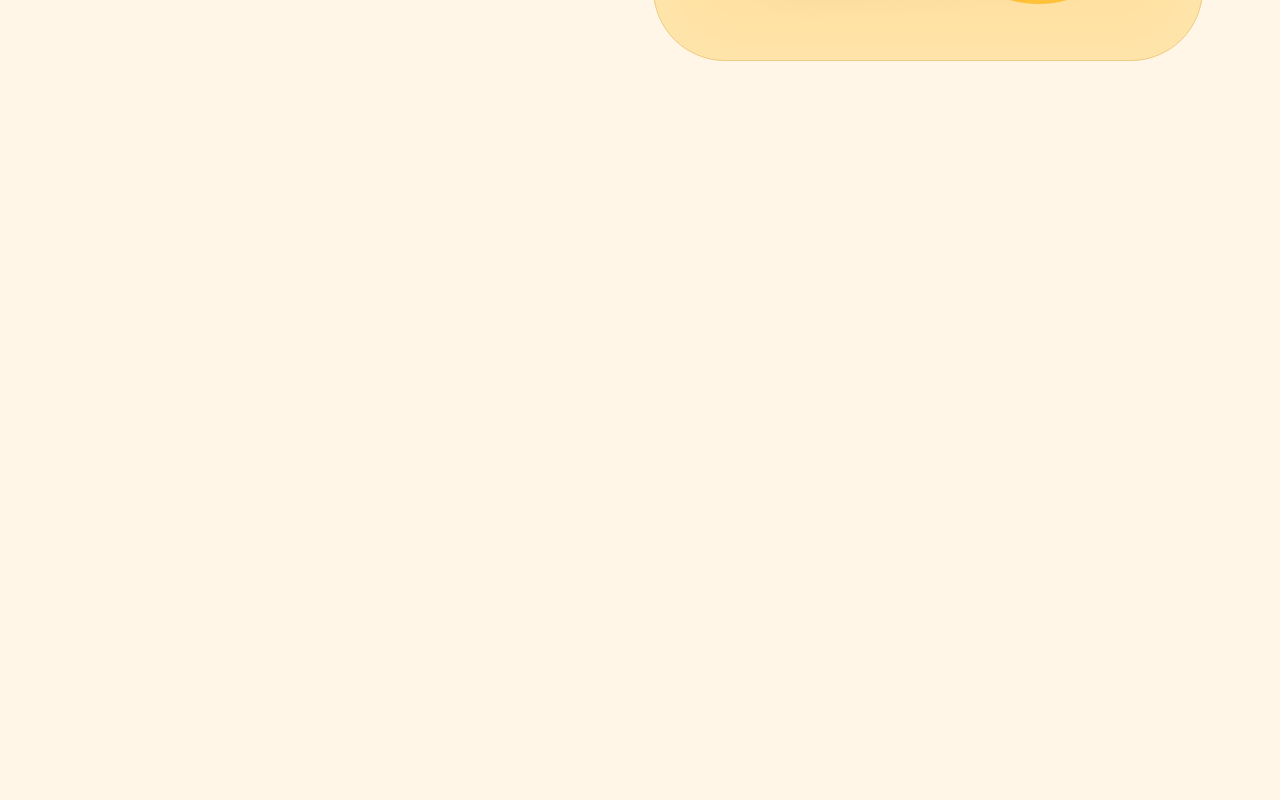
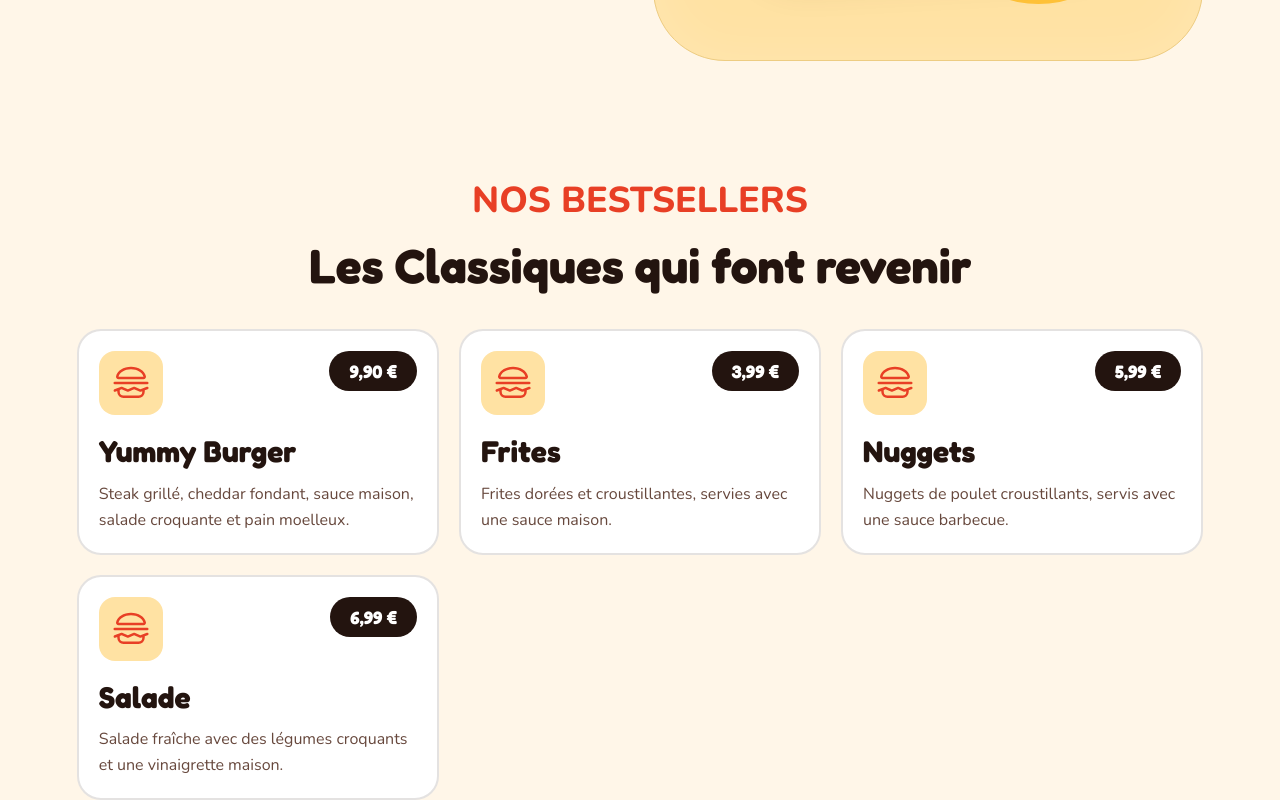
Before and after one commit to mylanlegenie/yummy, a Next.js app: page / in a window 1280 px wide. Shown: the part 705-1505 px from the top of the page. Before the commit the page ends 806 px from the top, so only its background shows below. Built offline with nearby package versions, Linux system fonts and the light colour scheme.

Commit message:
Section bestSeller

```diff
--- /dev/null
+++ b/src/app/component/BestSeller.tsx
@@ -0,0 +1,105 @@
+import { Nunito } from "next/font/google";
+import { Fredoka } from "next/font/google";
+import HamburgerIcon from "../icons/Hamburger";
+
+const fredoka = Fredoka({
+  subsets: ["latin"],
+});
+const nunito = Nunito({
+  subsets: ["latin"],
+  weight: ["400", "800"],
+});
+type CardProps = {
+  name: string;
+  price: number;
+  description: string;
+};
+
+function Card({ name, price, description }: CardProps) {
+  return (
+    <article className="flex min-h-[22vh] flex-col justify-between rounded-3xl border-2 border-[#23140F]/12 bg-white p-4 xl:p-5">
+      <div className="mb-[2.25vh] flex items-start justify-between gap-3">
+        <div className="flex size-14 shrink-0 items-center justify-center rounded-2xl bg-[#FFE2A3] xl:size-16">
+          <HamburgerIcon
+            size={44}
+            className="size-9 text-[#E83F25] xl:size-10"
+          />
+        </div>
+
+        <div className="flex min-h-10 items-center justify-center rounded-full bg-[#23140F] px-4 py-1.5 xl:px-5">
+          <span
+            className={`${fredoka.className} whitespace-nowrap text-base font-bold text-white xl:text-lg`}
+          >
+            {price.toFixed(2).replace(".", ",")} €
+          </span>
+        </div>
+      </div>
+
+      <div>
+        <h3
+          className={`${fredoka.className} text-2xl font-bold leading-tight text-[#23140F] xl:text-3xl`}
+        >
+          {name}
+        </h3>
+        <p
+          className={`${nunito.className} mt-2.5 text-sm font-normal leading-relaxed text-[#67483D] xl:text-base`}
+        >
+          {description}
+        </p>
+      </div>
+    </article>
+  );
+}
+
+export default function BestSeller() {
+  const BEST_SELLERS = [
+    {
+      name: "Yummy Burger",
+      price: 9.9,
+      description:
+        "Steak grillé, cheddar fondant, sauce maison, salade croquante et pain moelleux.",
+    },
+    {
+      name: "Frites",
+      price: 3.99,
+      description:
+        "Frites dorées et croustillantes, servies avec une sauce maison.",
+    },
+    {
+      name: "Nuggets",
+      price: 5.99,
+      description:
+        "Nuggets de poulet croustillants, servis avec une sauce barbecue.",
+    },
+    {
+      name: "Salade",
+      price: 6.99,
+      description:
+        "Salade fraîche avec des légumes croquants et une vinaigrette maison.",
+    },
+  ];
+  return (
+    <section className="mx-auto mt-20 w-[88vw] max-w-350">
+      <h2
+        className={`uppercase text-[#E83F25] ${nunito.className} text-center font-extrabold text-4xl`}
+      >
+        Nos BestSellers
+      </h2>
+      <h3
+        className={`text-[#23140F] ${fredoka.className} text-center text-5xl mt-5 font-extrabold`}
+      >
+        Les Classiques qui font revenir
+      </h3>
+      <div className="mt-10 grid grid-cols-1 gap-5 md:grid-cols-2 xl:grid-cols-3">
+        {BEST_SELLERS.map((item) => (
+          <Card
+            key={item.name}
+            name={item.name}
+            price={item.price}
+            description={item.description}
+          />
+        ))}
+      </div>
+    </section>
+  );
+}
--- a/src/app/page.tsx
+++ b/src/app/page.tsx
@@ -1,10 +1,12 @@
 import NavBar from "../app/component/NavBar";
 import HeroSection from "../app/component/HeroSection";
+import BestSeller from "./component/BestSeller";
 export default function Home() {
   return (
     <>
       <NavBar />
       <HeroSection />
+      <BestSeller />
     </>
   );
 }
```
